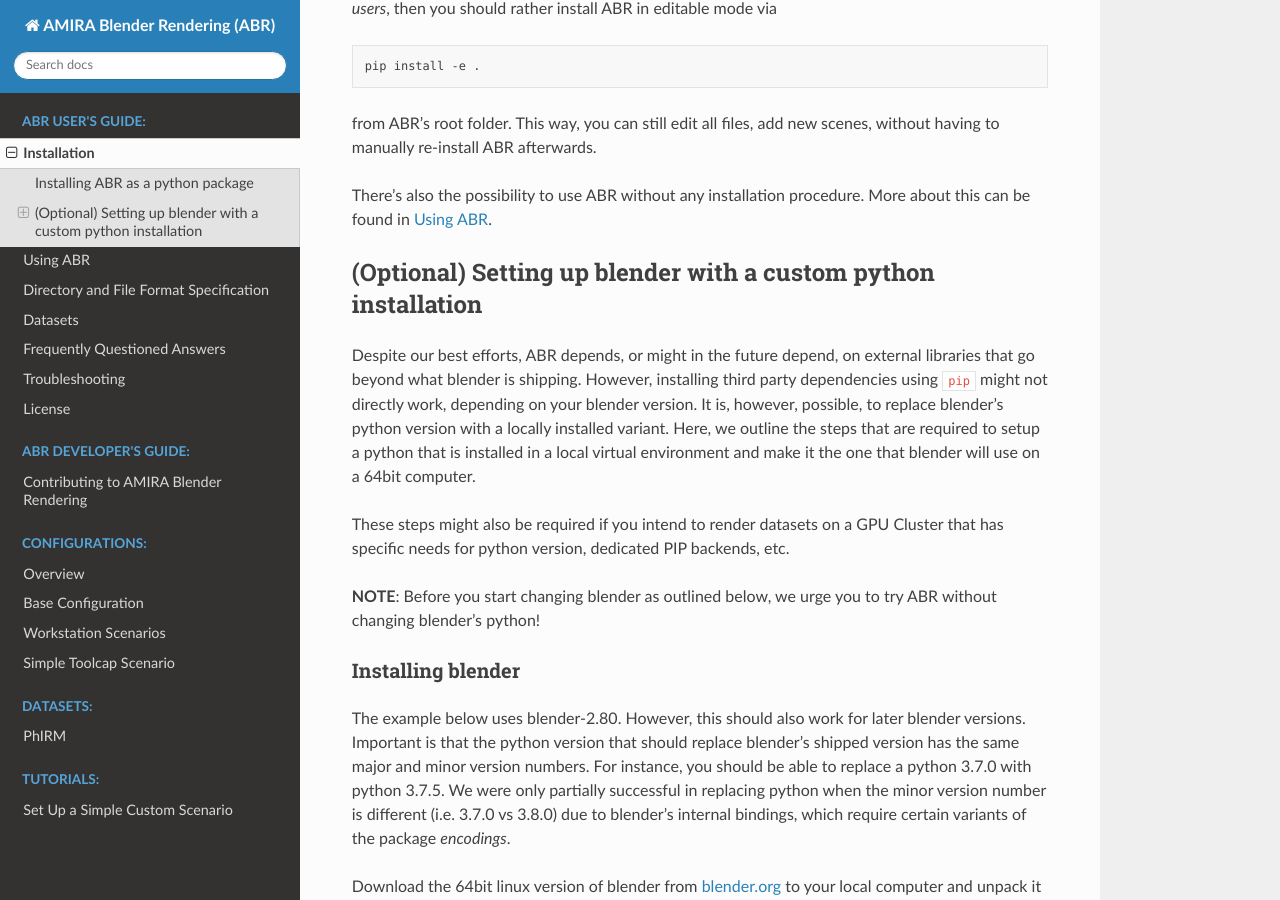
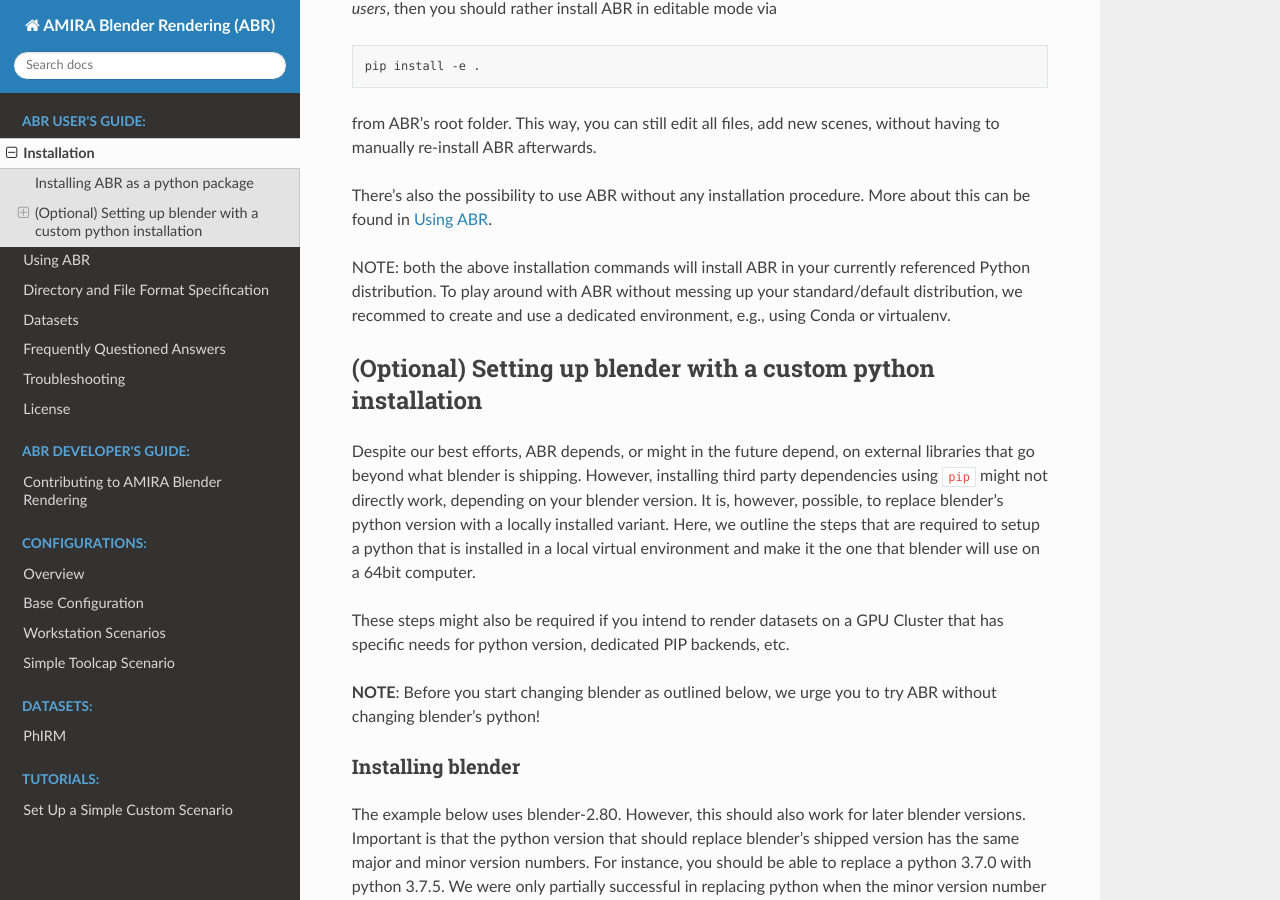
Before and after one commit to boschresearch/amira_blender_rendering, a Sphinx documentation site: the page built from docs/installation.rst, in a window 1280 px wide and 900 px high, scrolled down 486 px. Built offline with Sphinx 7.4.7 and the Read the Docs theme 2.0.0, drawn with Linux system fonts in a browser that asks for light colours; some of the changed text lies outside the part shown.

Commit message:
minor in installation

```diff
--- a/docs/installation.rst
+++ b/docs/installation.rst
@@ -30,6 +30,11 @@
 
 There's also the possibility to use ABR without any installation procedure. More
 about this can be found in :doc:`using`.
+
+NOTE: both the above installation commands will install ABR in your currently
+referenced Python distribution. To play around with ABR without messing up
+your standard/default distribution, we recommed to create and use a dedicated
+environment, e.g., using Conda or virtualenv.
 
 
 (Optional) Setting up blender with a custom python installation
@@ -166,3 +171,15 @@
     >>> import numpy, torch, imageio
 
 without getting an ImportError.
+If this worked out, you can finally install ABR in your local virtualenv by running
+from ABR root dir (where setup.py is located)
+
+.. code-block:: bash
+
+    (blender-venv) $ pip install .
+
+or, for the `editable` version
+
+.. code-block:: bash
+
+    (blender-venv) $ pip install -e .
```
